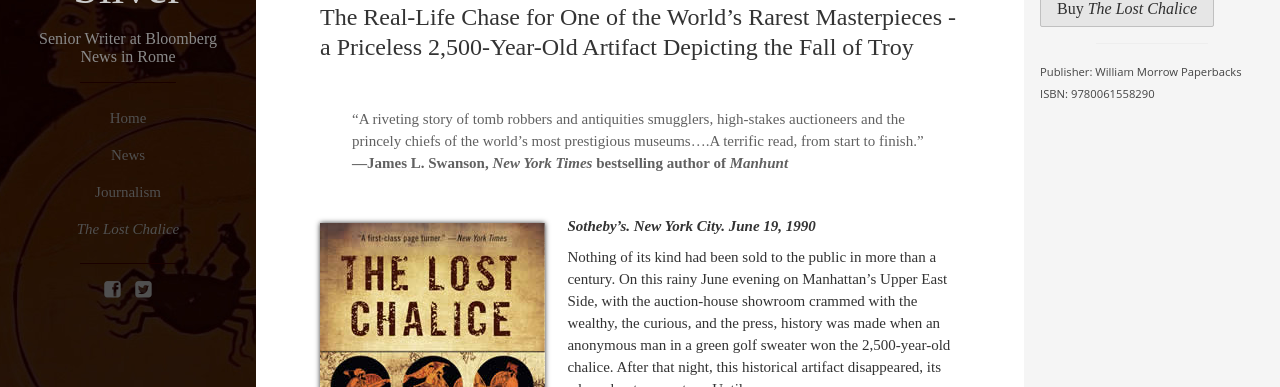
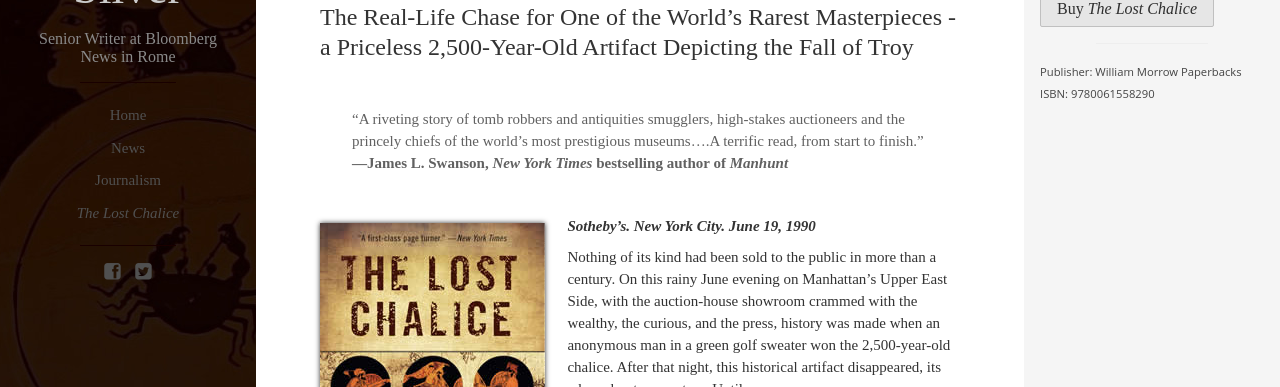
Before and after one commit to vernonsilver/vernonsilver.com, a Jekyll site: the page built from _pages/the-lost-chalice.md, in a window 1280 px wide. Shown: the part 124-511 px from the top of the page. Built offline with Jekyll 4.4.1, drawn with Linux system fonts in a browser that asks for light colours; Markdown is read by kramdown in place of the engine named in the settings.

Commit message:
nudge menu padding a bit down

```diff
--- a/assets/_sass/modules/_navigation-side.scss
+++ b/assets/_sass/modules/_navigation-side.scss
@@ -135,8 +135,8 @@
               }
               .sidebar-nav-item {
                 display: block;
-                padding-top: .5em;
-                padding-bottom: .5em;
+                padding-top: .35em;
+                padding-bottom: .35em;
               }
               .sidebar-nav-item:hover,
               .sidebar-nav-item:focus {
```
Also changed, not shown: assets/css/screen.css, 2 other files.
